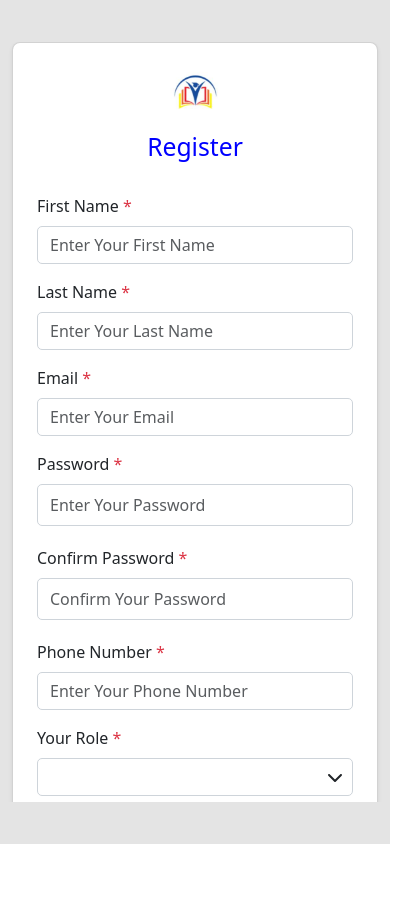
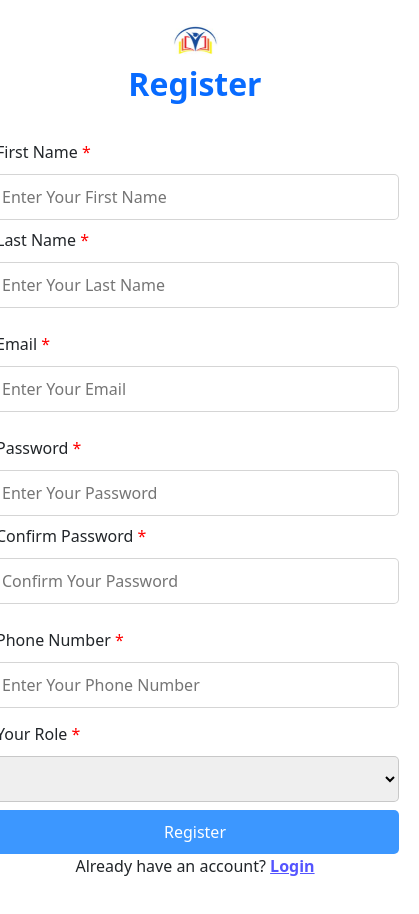
Before and after one commit to OmarTarek217/task_MSG2, an Angular app: page /signup in a window 390 px wide. Shown: the whole page, 419 px wide, since content can reach past the window. Before the commit the page ends 844 px from the top, so only its background shows below. Built offline with nearby package versions, Linux system fonts and the light colour scheme.

Commit message:
Responsive Fixes, Error Styling Enhancements, and Bootstrap Cleanup

```diff
--- a/src/app/login/login.component.css
+++ b/src/app/login/login.component.css
@@ -1,54 +1,103 @@
-:host {
-    display: block;
-    background-color: rgba(128, 128, 128, 0.212);
+.center {
+    display: flex;
+    align-items: center;
+    justify-content: center;
+    min-height: 100vh;
+    flex-direction: column;
 }
 
-.register-link {
-    text-decoration: none;
-    transition: color 0.3s ease, text-decoration 0.3s ease;
-    color: rgb(0, 115, 255);
-    font-weight: bold;
-    text-decoration: underline;
+.login-container {
+    background-color: white;
+    padding: 30px;
+    border-radius: 8px;
+    box-shadow: 0 4px 10px rgba(115, 115, 115, 0.381);
+    width: 550px;
 }
 
-.register-link:hover {
-    color: #2100fb;
-    text-decoration: underline;
+.image-container {
+    display: flex;
+    justify-content: center;
+}
+
+img {
+    width: 80px;
+    height: 50px;
 }
 
 .login {
-    max-width: 40rem;
-    border-radius: 10px;
+    text-align: center;
+    color: rgba(0, 102, 255, 0.967);
+    font-size: xx-large;
+    font-weight: bold;
+    margin-bottom: 2rem;
 }
 
-.logo {
-    width: 90px;
+.items {
+    display: flex;
+    flex-direction: column;
 }
 
-.star {
+.position {
+    font-weight: 500;
+    margin-bottom: 8px;
+    margin-left: 6px;
+    margin-top: 5px;
+}
+
+.red-star {
     color: red;
 }
 
-.btn-primary {
-    background-color: #007bff;
+.input {
+    border: 1px solid rgba(0, 0, 0, 0.111);
+    border-radius: 5px;
+    padding: 10px;
+    margin-bottom: 15px;
+    width: 100%;
+}
+
+.button {
+    display: flex;
+    justify-content: center;
+    width: 100%;
+    padding: 10px;
+    border-radius: 5px;
+    margin-top: 15px;
+    margin-bottom: 8px;
+    background-color: rgba(0, 119, 255, 0.766);
+    color: white;
+    font-weight: 600;
     border: none;
 }
 
-form {
-    padding: 20px;
-    border-radius: 10px;
+
+p {
+    text-align: center;
+
 }
 
-.form-control {
-    border: 1px solid #ced4da;
-    border-radius: 5px;
+a {
+    color: rgba(0, 0, 255, 0.67);
+    font-weight: bold;
 }
 
-h2.loginword {
-    color: blue;
+.red-error {
+    color: red;
+    text-align: left;
+    margin-left: 0;
 }
 
-p{
-    margin-left: 10px;
+@media (max-width: 550px) {
+    .login-container {
+        width: 100%;
+        padding: 20px;
+        box-shadow: none;
+        border-radius: 0;
+    }
 
+    .button {
+        width: 100%;
+        margin: 0;
+        padding: 10px;
+    }
 }
--- a/src/app/login/login.component.html
+++ b/src/app/login/login.component.html
@@ -1,31 +1,33 @@
-<section class="d-flex justify-content-center align-items-center vh-100">
-    <form (ngSubmit)="handleLogin(loginForm)" class="login container shadow rounded p-4 bg-white" action=""
-        [formGroup]="loginForm">
-        <img class="logo d-block mx-auto mb-3" src="assets/logo.png" alt="logo">
-        <h2 class="text-center loginword mb-4">Login</h2>
-<!-- ============================================EMAIL================================================== -->
-<label for="email" class="mb-2">Email <span class="star text-danger">*</span></label>
-<input id="email" class="form-control mb-2 py-2" type="email" placeholder="Enter Your Email" required
-    formControlName="email">
-<div *ngIf="loginForm.get('email')?.errors && loginForm.get('email')?.touched">
-    <p *ngIf="loginForm.get('email')?.getError('required')" style="color: red; font-weight: 400; margin-top: 0; margin-bottom: 0;">Email is
-        required.</p>
-</div>
-<p *ngIf="loginForm.get('email')?.getError('pattern')" style="color: red; font-weight: 400; margin-top: 0; margin-bottom: 0;">Invalid
-    Email.</p>
-<!-- ==================================================================================================== -->
-<!-- ============================================PASSWORD================================================ -->
-<label for="password" class="mb-2">Password <span class="star text-danger">*</span></label>
-<input id="password" class="form-control mb-2 py-2" type="password" placeholder="Enter Your Password" required
-    formControlName="password" >
-<div *ngIf="loginForm.get('password')?.errors && loginForm.get('password')?.touched">
-    <p *ngIf="loginForm.get('password')?.getError('required')" style="color: red; font-weight: 400; margin-top: 0; margin-bottom: 0;">Password is
-        required.</p>
-</div>
-<p *ngIf="loginForm.get('password')?.getError('minlength')" style="color: red; font-weight: 400; margin-top: 0; margin-bottom: 0;">Minlength is
-    8.</p>
-<!-- ==================================================================================================== -->
-<button [disabled]="loginForm.invalid" type="submit" class="btn btn-primary w-100 mb-4 py-2" style="margin-top: 20px;">Login</button>
-<p class="text-center">Don't have an account?
-    <a class="register-link" routerLink="/signup">Register</a>
-</p>
+<section class="center">
+    <form (ngSubmit)="handleLogin(loginForm)" [formGroup]="loginForm">
+        <div class="login-container">
+            <div class="image-container">
+                <img src="assets/logo.png" alt="Logo">
+            </div>
+            <div class="login">Login</div>
+
+            <!-- ==================================================Email===================================== -->
+            <label for="email" class="mb-2">Email <span class="red-star">*</span></label>
+            <input id="email" type="email" placeholder="Enter Your Email" required formControlName="email"
+                class="input">
+            <div *ngIf="loginForm.get('email')?.errors && loginForm.get('email')?.touched">
+                <p *ngIf="loginForm.get('email')?.getError('required')" class="red-error">Email is required.</p>
+            </div>
+            <p *ngIf="loginForm.get('email')?.getError('pattern')" class="red-error">Invalid Email.</p>
+
+            <!-- ==================================================Password===================================== -->
+            <label for="password" class="mb-2">Password <span class="red-star">*</span></label>
+            <input id="password" type="password" placeholder="Enter Your Password" required formControlName="password"
+                class="input">
+            <div *ngIf="loginForm.get('password')?.errors && loginForm.get('password')?.touched">
+                <p *ngIf="loginForm.get('password')?.getError('required')" class="red-error">Password is required.</p>
+            </div>
+            <p *ngIf="loginForm.get('password')?.getError('minlength')" class="red-error">Password must be at least 8
+                characters.</p>
+
+            <!-- ==================================================Login===================================== -->
+            <button [disabled]="loginForm.invalid" type="submit" class="button">Login</button>
+            <p>Don't have an account? <a routerLink="/signup">Register</a></p>
+        </div>
+    </form>
+</section>
--- a/src/app/sign-up/sign-up.component.css
+++ b/src/app/sign-up/sign-up.component.css
@@ -1,68 +1,131 @@
-:host {
-    display: block;
-    background-color: rgba(128, 128, 128, 0.212);
-    overflow: hidden;
+.center {
+    display: flex;
+    align-items: center;
+    justify-content: center;
+    min-height: 100vh;
+    flex-direction: column;
 }
 
-.container {
-    max-height: 90vh;
-    overflow-y: auto;
+.signup-container {
+    position: relative;
+    background-color: white;
+    padding-top: 30px;
+    padding-bottom: 30px;
+    padding-left: 30px;
+    padding-right: 30px;
+    border-radius: 8px;
+    box-shadow: 0 4px 10px rgba(115, 115, 115, 0.381);
+    width: 900px;
 }
 
-.logo {
-    width: 80px;
+.image-container {
+    display: flex;
+    justify-content: center;
 }
 
-.text-primary {
-    color: blue !important;
+img {
+    width: 80px;
+    height: 40px;
 }
 
-.form-control {
-    border: 1px solid #ced4da;
-    border-radius: 5px;
-    width: 100%;
-    font-size: 1rem;
+.register {
+    text-align: center;
+    color: rgba(0, 102, 255, 0.967);
+    font-size: xx-large;
+    font-weight: bold;
+    margin-bottom: 2rem;
+}
+
+.red-star {
+    color: red;
 }
 
 .row {
-    flex-wrap: wrap;
+    display: flex;
+    flex-direction: row;
+    justify-content: space-between;
+    margin-bottom: 1rem;
+    margin-top: 1rem;
 }
 
-.col-md-6 {
-    flex: 0 0 48%;
-    max-width: 48%;
-    margin-right: 2%;
+.flex {
+    display: flex;
+    flex-direction: column;
+    width: 27rem;
 }
 
-.col-md-6:last-child {
-    margin-right: 0;
+.input {
+    border: 1px solid rgba(0, 0, 0, 0.163);
+    border-radius: 5px;
+    padding: 10px;
+    margin-bottom: 8px;
+    margin-top: 10px;
 }
 
-button[disabled] {
-    background-color: #007bff;
-    cursor: not-allowed;
+
+.name {
+    margin-left: 5px;
+
 }
 
-.login {
-    text-decoration: none;
-    transition: color 0.3s ease, text-decoration 0.3s ease;
-    color: rgb(0, 115, 255);
-    font-weight: bold;
-    text-decoration: underline;
+.your-role{
+    margin-left: 5px;
+    margin-top: 6px;
 }
 
-.login:hover {
-    color: #2100fb;
+.flex-columm {
+    display: flex;
+    flex-direction: column;
+    width:auto
 }
 
-@media (max-width: 768px) {
-    .col-md-6 {
+.button {
+    display: flex;
+    justify-content: center;
+    width: 840px;
+    padding: 10px;
+    border-radius: 5px;
+    margin-top: 15px;
+    background-color: rgba(0, 119, 255, 0.766);
+    color: white;
+    font-weight: 500;
+    border: 1px;
+}
+
+
+p {
+    text-align: center;
+}
+
+a{
+    color: rgba(0, 0, 255, 0.67);
+    font-weight: bold;
+}
+
+.red-error {
+    color: red;
+    text-align: left;
+    margin-left: 5px;
+}
+
+@media (max-width: 840px) {
+    .signup-container {
+        width: 100%;
+        padding: 20px;
+        box-shadow: none;
+        border-radius: 0;
+    }
+
+    .flex, .flex-columm {
         flex: 0 0 100%;
         max-width: 100%;
         margin-right: 0;
+        margin-left: 0;
+    }
+
+    .button {
+        width: 100%;
+        margin: 0;
+        padding: 10px;
     }
 }
-
-p{
-    margin-left: 10px;
-}
--- a/src/app/sign-up/sign-up.component.html
+++ b/src/app/sign-up/sign-up.component.html
@@ -1,106 +1,92 @@
-<div class="d-flex justify-content-center align-items-center vh-100">
-    <div class="container">
-      <div class="row justify-content-center">
-        <div class="col-md-8">
-          <div class="card shadow-sm p-4 bg-white rounded-3">
-            <div class="text-center mb-4">
-              <img src="assets/logo.png" alt="Logo" class="logo mb-3">
-              <h2 class="text-primary">Register</h2>
+<section class="center">
+  <form (ngSubmit)="handleSignup(signUpForm)" [formGroup]="signUpForm">
+    <div class="signup-container">
+      <div class="image-container">
+        <img src="assets/logo.png" alt="Logo">
       </div>
-            <form (ngSubmit)="handleSignup(signUpForm)" [formGroup]="signUpForm" >
+      <div class="register">Register</div>
+
+      <!-- FirstName -->
       <div class="row">
-                <!-- ============================================FIRST NAME================================================== -->
-                <div class="col-md-6 mb-3">
-                                <label for="first_name" class="form-label">First Name <span
-                                        class="text-danger">*</span></label>
-                                <input type="text" class="form-control" id="first_name" formControlName="first_name"
-                    placeholder="Enter Your First Name" required>
+        <div class="flex">
+          <label for="first_name" class="name">First Name <span class="red-star">*</span></label>
+          <input type="text" id="first_name" placeholder="Enter Your First Name" formControlName="first_name" required class="input">
           <div *ngIf="signUpForm.get('first_name')?.errors && signUpForm.get('first_name')?.touched">
-                    <p *ngIf="signUpForm.get('first_name')?.getError('required')" style="color: red; font-weight: 400;">First Name is required.</p>
+            <p *ngIf="signUpForm.get('first_name')?.getError('required')" class="red-error">First Name is required.</p>
           </div>
-                  <p *ngIf="signUpForm.get('first_name')?.getError('pattern')" style="color: red; font-weight: 400;">Names can't have digits</p>
+          <p *ngIf="signUpForm.get('first_name')?.getError('pattern')" class="red-error">Names can't have digits.</p>
         </div>
 
-                <!-- ============================================LAST NAME================================================== -->
-                <div class="col-md-6 mb-3">
-                  <label for="last_name" class="form-label">Last Name <span class="text-danger">*</span></label>
-                  <input type="text" class="form-control" id="last_name" formControlName="last_name"
-                    placeholder="Enter Your Last Name" required>
+        <!-- LastName -->
+        <div class="flex">
+          <label for="last_name" class="name">Last Name <span class="red-star">*</span></label>
+          <input type="text" id="last_name" placeholder="Enter Your Last Name" formControlName="last_name" required class="input">
           <div *ngIf="signUpForm.get('last_name')?.errors && signUpForm.get('last_name')?.touched">
-                    <p *ngIf="signUpForm.get('last_name')?.getError('required')" style="color: red; font-weight: 400;">Last Name is required.</p>
+            <p *ngIf="signUpForm.get('last_name')?.getError('required')" class="red-error">Last Name is required.</p>
           </div>
-                  <p *ngIf="signUpForm.get('last_name')?.getError('pattern')" style="color: red; font-weight: 400;">Names can't have digits</p>
+          <p *ngIf="signUpForm.get('last_name')?.getError('pattern')" class="red-error">Names can't have digits.</p>
         </div>
       </div>
 
-              <!-- ============================================EMAIL================================================== -->
-              <div class="mb-3">
-                <label for="email" class="form-label">Email <span class="text-danger">*</span></label>
-                <input type="email" class="form-control" id="email" formControlName="email"
-                  placeholder="Enter Your Email" required>
+      <!-- Email -->
+      <div class="flex-columm">
+        <label for="email" class="name">Email <span class="red-star">*</span></label>
+        <input id="email" type="email" placeholder="Enter Your Email" required formControlName="email" class="input">
         <div *ngIf="signUpForm.get('email')?.errors && signUpForm.get('email')?.touched">
-                  <p *ngIf="signUpForm.get('email')?.getError('required')" style="color: red; font-weight: 400;">Email is required.</p>
+          <p *ngIf="signUpForm.get('email')?.getError('required')" class="red-error">Email is required.</p>
         </div>
-                <p *ngIf="signUpForm.get('email')?.getError('pattern')" style="color: red; font-weight: 400;">Invalid Email.</p>
+        <p *ngIf="signUpForm.get('email')?.getError('pattern')" class="red-error">Invalid Email.</p>
       </div>
 
-              <!-- ============================================PASSWORD================================================== -->
+      <!-- Password -->
       <div class="row">
-                <div class="col-md-6 mb-3">
-                  <label for="password" class="mb-2">Password <span class="star text-danger">*</span></label>
-                  <input id="password" class="form-control mb-1 py-2" type="text" placeholder="Enter Your Password" required formControlName="password">
-                  <div *ngIf="signUpForm.get('password')?.errors && signUpForm.get('password')?.touched" style="margin-top: 0;">
-                    <p *ngIf="signUpForm.get('password')?.getError('required')" style="color: red; font-weight: 400; margin-bottom: 0;">Password is required.</p>
+        <div class="flex">
+          <label for="password" class="name">Password <span class="red-star">*</span></label>
+          <input type="password" id="password" placeholder="Enter Your Password" formControlName="password" required class="input">
+          <div *ngIf="signUpForm.get('password')?.errors && signUpForm.get('password')?.touched">
+            <p *ngIf="signUpForm.get('password')?.getError('required')" class="red-error">Password is required.</p>
           </div>
-                  <p *ngIf="signUpForm.get('password')?.getError('minlength')" style="color: red; font-weight: 400; margin-bottom: 0;">Password must be at least 8 characters.</p>
+          <p *ngIf="signUpForm.get('password')?.getError('minlength')" class="red-error">Password must be at least 8 characters.</p>
         </div>
 
-                <!-- ============================================CONFIRM PASSWORD================================================== -->
-                <div class="col-md-6 mb-3">
-                  <label for="password_confirmation" class="mb-2">Confirm Password <span class="text-danger">*</span></label>
-                  <input type="text" class="form-control mb-1 py-2" id="password_confirmation" formControlName="password_confirmation" placeholder="Confirm Your Password" required (input)="signUpForm.get('password_confirmation')?.updateValueAndValidity();">
-                  <div *ngIf="signUpForm.get('password_confirmation')?.errors && signUpForm.get('password_confirmation')?.touched" style="margin-top: 0;">
-                    <p *ngIf="signUpForm.get('password_confirmation')?.getError('required')" style="color: red; font-weight: 400; margin-bottom: 0;">Re-Password is required.</p>
+        <!-- Confirm Password -->
+        <div class="flex">
+          <label for="password_confirmation" class="name">Confirm Password <span class="red-star">*</span></label>
+          <input type="password" id="password_confirmation" placeholder="Confirm Your Password" formControlName="password_confirmation" required class="input">
+          <div *ngIf="signUpForm.get('password_confirmation')?.errors && signUpForm.get('password_confirmation')?.touched">
+            <p *ngIf="signUpForm.get('password_confirmation')?.getError('required')" class="red-error">Re-Password is required.</p>
           </div>
-                  <div *ngIf="signUpForm.get('password_confirmation')?.value && signUpForm.get('password')?.value !== signUpForm.get('password_confirmation')?.value" style="color: red; font-weight: 400; margin-bottom: 0;">
+          <div *ngIf="signUpForm.get('password_confirmation')?.value && signUpForm.get('password')?.value !== signUpForm.get('password_confirmation')?.value" class="red-error">
             Passwords do not match.
           </div>
         </div>
       </div>
 
-              <!-- ============================================PHONE NUMBER================================================== -->
-              <div class="mb-3">
-                <label for="phone" class="form-label">Phone Number <span class="text-danger">*</span></label>
-                <input type="text" class="form-control" id="phone" formControlName="phone" placeholder="Enter Your Phone Number" required>
+      <!-- Phone -->
+      <div class="flex-columm">
+        <label for="phone" class="name">Phone Number <span class="red-star">*</span></label>
+        <input id="phone" type="text" placeholder="Enter Your Phone Number" required formControlName="phone" class="input">
         <div *ngIf="signUpForm.get('phone')?.errors && signUpForm.get('phone')?.touched">
-                  <p *ngIf="signUpForm.get('phone')?.getError('required')" style="color: red; font-weight: 400;">Phone Number is required.</p>
+          <p *ngIf="signUpForm.get('phone')?.getError('required')" class="red-error">Phone Number is required.</p>
         </div>
-                <p *ngIf="signUpForm.get('phone')?.getError('pattern')" style="color: red; font-weight: 400;">Phone Number must be 11 digits.</p>
+        <p *ngIf="signUpForm.get('phone')?.getError('pattern')" class="red-error">Phone Number must be 11 digits.</p>
       </div>
 
-              <!-- ============================================YOUR ROLE================================================== -->
-              <div class="mb-4">
-                <label for="role" class="form-label">Your Role <span class="text-danger">*</span></label>
-                <div class="position-relative">
-                  <select class="form-control custom-select" id="role" formControlName="role" required>
+      <!-- Role -->
+      <div class="flex-columm">
+        <label for="role" class="your-role">Your Role <span class="red-star">*</span></label>
+        <select class="input" id="role" formControlName="role" required>
           <option value="">Select Your Role</option>
           <option value="student">Student</option>
           <option value="teacher">Teacher</option>
         </select>
-                  <i class="fa fa-chevron-down position-absolute" style="right: 10px; top: 50%; transform: translateY(-50%);"></i>
-                </div>
         <div *ngIf="signUpForm.get('role')?.errors && signUpForm.get('role')?.touched">
-                  <p *ngIf="signUpForm.get('role')?.getError('required')" style="color: red; font-weight: 400;">Role is required.</p>
+          <p *ngIf="signUpForm.get('role')?.getError('required')" class="red-error">Role is required.</p>
         </div>
       </div>
 
-              <button type="submit" id="id" on class="btn btn-primary w-100 mb-3" [disabled]="signUpForm.invalid">Register</button>
-              <p class="text-center">
-                Already have an account? <a routerLink="/login" class="login">Login</a>
-              </p>
+      <button type="submit" class="button" [disabled]="signUpForm.invalid">Register</button>
+      <p>Already have an account? <a routerLink="/login">Login</a></p>
+    </div>
   </form>
-          </div>
-        </div>
-      </div>
-    </div>
-  </div>
+</section>
```
Lines whose indentation alone changed are shown as unchanged.
